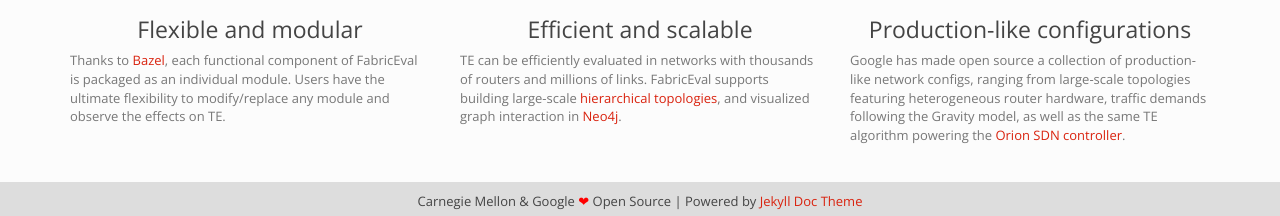
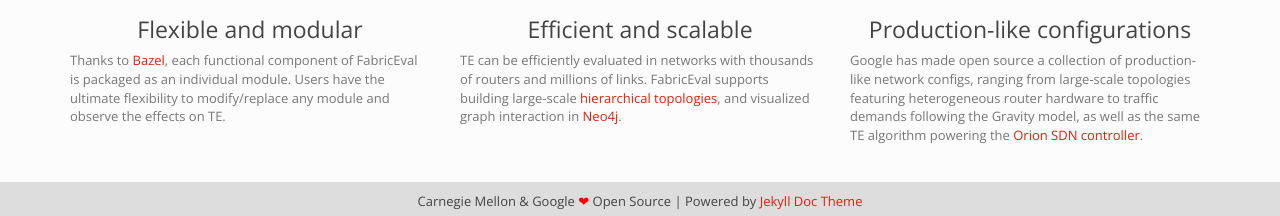
Before and after one commit to shuoshuc/FabricEval, a Jekyll site: the page built from docs/index.html, in a window 1280 px wide and 944 px high. Shown: the part 725-941 px from the top of the window. Built offline with Jekyll 4.4.1, drawn with Linux system fonts in a browser that asks for light colours.

Commit message:
fix grammar

```diff
--- a/docs/index.html
+++ b/docs/index.html
@@ -50,7 +50,7 @@ layout: default
             <h3 class="text-center">Production-like configurations</h3>
             <p>
             Google has made open source a collection of production-like network configs,
-            ranging from large-scale topologies featuring heterogeneous router hardware, traffic demands following the Gravity model,
+            ranging from large-scale topologies featuring heterogeneous router hardware to traffic demands following the Gravity model,
             as well as the same TE algorithm powering the <a href="https://research.google/pubs/pub50245/">Orion SDN controller</a>.
             </p>
         </div>
```
